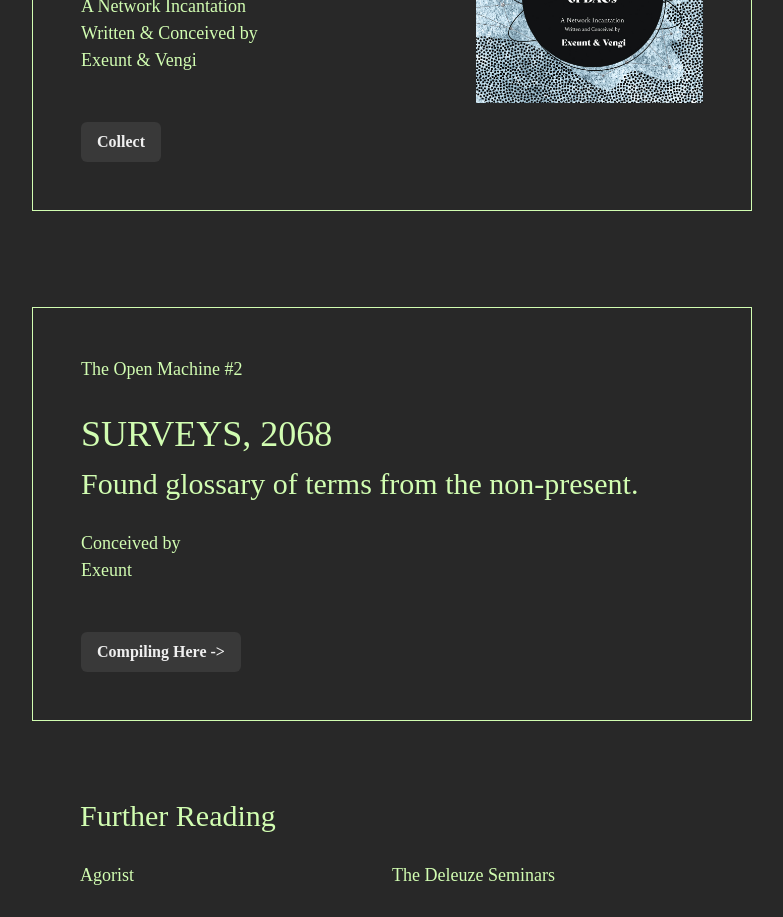
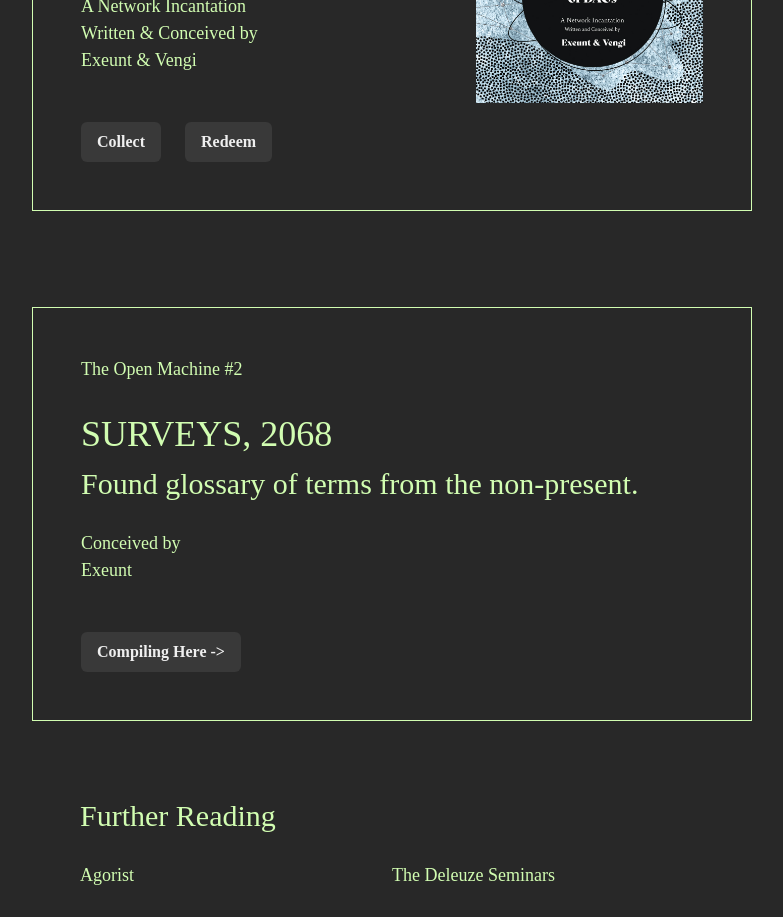
Before and after one commit to oovg/the-open-template, a Next.js app: page / in a window 1280 px wide. Shown: the part 8180-9097 px from the top of the page, without its empty margins (248-1031 px from the left). Built offline with nearby package versions, Linux system fonts and the light colour scheme; a web font is replaced by a local one; what @rainbow-me/rainbowkit, wagmi would draw is missing.

Commit message:
adds redeem link for FotO

```diff
--- a/src/components/Matter.tsx
+++ b/src/components/Matter.tsx
@@ -13,7 +13,10 @@ export const Matter = () => (
             <Text mt={6}>A Network Incantation</Text>
             <Text>Written & Conceived by</Text>
             <Text textStyle="h4">Exeunt & Vengi</Text>
-            <Flex gap={6} mt={12}><Button as={Link} href="https://zora.co/collect/oeth:0x2d17e1c913a616e30ff267afda30a69d9ad25343" target="_blank" rel="noopener noreferrer">Collect</Button></Flex>
+            <Flex gap={6} mt={12}>
+              <Button as={Link} href="https://zora.co/collect/oeth:0x2d17e1c913a616e30ff267afda30a69d9ad25343" target="_blank" rel="noopener noreferrer">Collect</Button>
+              <Button as={Link} href="https://theopenmachine.myshopify.com/products/friends-of-the-outside-control-substrates-the-afterlife-of-daos" target="_blank" rel="noopener noreferrer">Redeem</Button>
+            </Flex>
         </Flex>
         <Flex direction="column" alignItems="center" justifyContent="center" w={['100%', null, '45%']} p={12}>
             <Image src="/assets/FriendsOfTheOutside_thumb-cover.jpg" alt="friends cover" />
```
